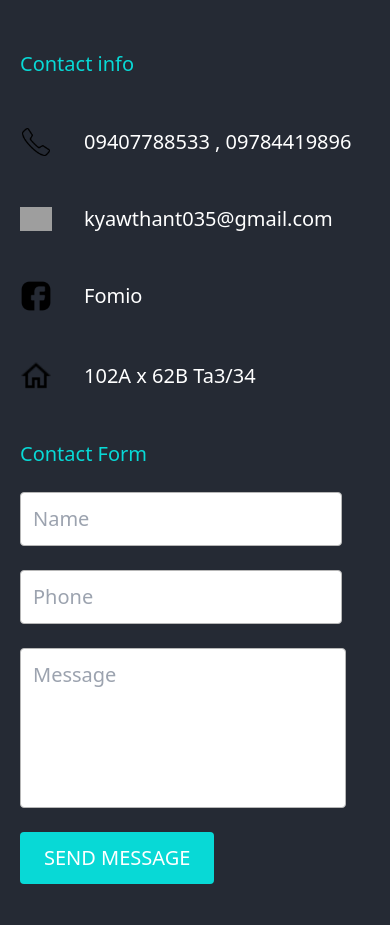
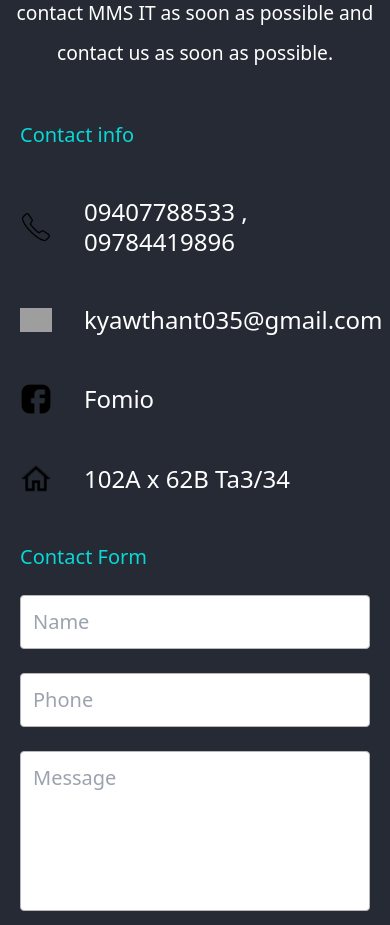
Before and after one commit to KyawZinThant22/fomio, a React (Create React App) app: page / in a window 390 px wide. Shown: the part 7240-8165 px from the top of the page. Built offline with nearby package versions, Linux system fonts and the light colour scheme; grey boxes are pictures that could not be loaded.

Commit message:
responsive fixed

```diff
--- a/src/Components/ContactForm.jsx
+++ b/src/Components/ContactForm.jsx
@@ -2,12 +2,12 @@ import React from "react";
 
 const ContactForm = () => {
   return (
-    <div className="w-[40rem]">
+    <div className="lg:w-[40rem]">
       <h1 className="ContactHeader">Contact Form</h1>
       <form className="space-y-6 lg:mt-12 mt-6">
-          <input className=" contact-class "type="text" placeholder="Name" />
+          <input className=" contact-class  "type="text" placeholder="Name" />
           <input className="block contact-class" type="text" placeholder="Phone" />
-          <textarea placeholder="Message" className="contact-class xs:w-[51%] lg:w-[80%] resize-none h-[10rem]"></textarea>
+          <textarea placeholder="Message" className="contact-class w-full  lg:w-[80%] resize-none h-[10rem]"></textarea>
           <button className="bg-primary py-3 uppercase px-6   text-xl rounded text-white ">Send Message</button>
       </form>
     </div>
--- a/src/Components/ContactUs.jsx
+++ b/src/Components/ContactUs.jsx
@@ -10,7 +10,7 @@ const ContactUs = () => {
                 <li className='flex items-center gap-8 text-white' key={contact.info}>
                     <img src={contact.icon} alt="icon" className='w-8 ' />
                     <a href={contact.link}>
-                    <span className='lg:text-2xl text-xl leading-tight'>{contact.info}</span>
+                    <span className='lg:text-2xl  text-2xl leading-tight'>{contact.info}</span>
                     </a>
                 </li>
             ))}
--- a/src/Components/PricingCard.jsx
+++ b/src/Components/PricingCard.jsx
@@ -5,7 +5,7 @@ import whiteCheck from "../assets/whiteCheck.png"
 const PricingCard = ({ card, color }) => {
   const { textColor } = card
   return (
-    <div className={` ${color} md:w-[500px] ${textColor} border-y-4 border-solid ${card.borderColor}  sm:w-[400px]  xs:mx-4 sm:mx-auto lg:mx-0 p-8 rounded-[5px]  priceCard ${card.height} `} >
+    <div className={` ${color} md:w-[500px] ${textColor} border-y-4 border-solid ${card.borderColor}  sm:w-[400px]  xs:mx-4 sm:mx-auto lg:mx-0 p-8 rounded-[5px]  priceCard lg:${card.height} `} >
       <div className="text-center space-y-6">
         <img src={card.img} className="mx-auto" alt="" />
         <h1 className={`text-4xl`}>{card.plan}</h1>
--- a/src/Components/SplitScreen.jsx
+++ b/src/Components/SplitScreen.jsx
@@ -4,7 +4,7 @@ const SplitScreen = ({children , leftWeight , RightWeight, reverse}) => {
 
     const [ left , right ] = children;
   return (
-    <div className={`flex ${reverse ? "flex-col-reverse" : "flex-col space-y-12 lg:space-y-0"} lg:flex-row justify-between`}>
+    <div className={`flex ${reverse ? "flex-col-reverse" : "flex-col space-y-12 lg:space-y-0 "} lg:flex-row justify-between`}>
         <div className={`flex-[${leftWeight}]`}>
             {left}
         </div>
--- a/src/Page/Contact.jsx
+++ b/src/Page/Contact.jsx
@@ -14,7 +14,7 @@ const Contact = () => {
             </h1>
         </div>
 
-        <div className='lg:w-[1300px] container mx-auto mt-12 lg:mt-[10rem]'>
+        <div className=' lg:w-[1300px] container mx-auto mt-12 lg:mt-[10rem]'>
         <SplitScreen leftWeight={1} RightWeight={1}>
             <ContactUs/>
             <ContactForm/>
--- a/src/index.css
+++ b/src/index.css
@@ -92,7 +92,7 @@ body::-webkit-scrollbar-thumb {
 }
 
 .contact-class{
-  @apply block p-3 rounded lg:w-[80%] border border-solid border-nonWhite text-xl ;
+  @apply block p-3 rounded lg:w-[80%] w-full border border-solid border-nonWhite text-xl ;
 }
 
 
```
